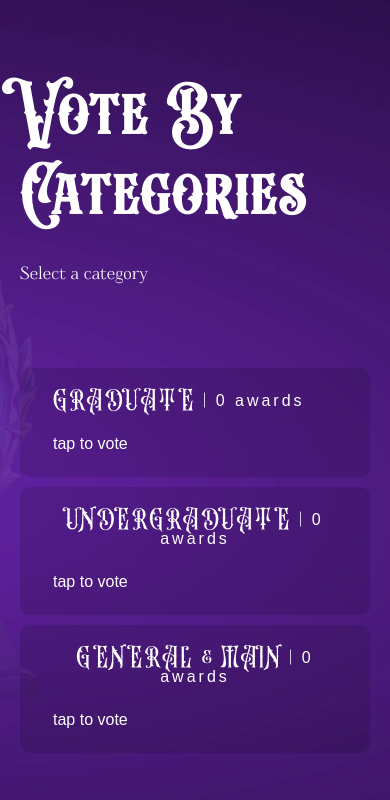
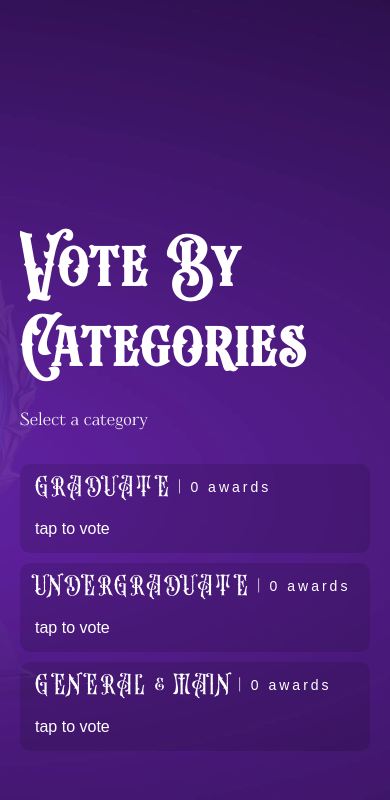
Before and after one commit to eduviereIsrael/voting, a Next.js app: page /category in a window 390 px wide. Shown: the top 800 px of the page. Built offline with nearby package versions, Linux system fonts and the light colour scheme; no server answers.

Commit message:
first commit

```diff
--- a/app/category/general/page.jsx
+++ b/app/category/general/page.jsx
@@ -87,7 +87,7 @@ const Page = () => {
                     <p>You can only select one option in each category</p>
                 </div>
                 <div className="buttons">
-                  {awardIndex !== 0 && <button onClick={() => navigate(`/category/general?award=${awardIndex-1}`)} >previous  <img className='prev' src="/prev.svg" alt="" />  </button>}
+                  {awardIndex !== 0 && <button onClick={() => navigate(`/category/general?award=${awardIndex-1}`)} >  <img className='prev' src="/prev.svg" alt="" /> previous </button>}
                   {awardIndex!== general.length - 1 && <button onClick={() => navigate(`/category/general?award=${awardIndex+1}`)}   >next <img  className='next' src="/next.svg" alt="" />  </button>}
                   {awardIndex=== general.length - 1 && <button onClick={submitVote} >{loading? <>Submiting.. <span className='spinner dark' ></span></>:'Submit votes'}</button>}
 
--- a/app/category/page.jsx
+++ b/app/category/page.jsx
@@ -40,6 +40,8 @@ const Page = () => {
                         <span className="status">{generalSubmit? "voted" : "tap to vote"}</span>
                     {/* <span className="awards">7 Awards</span> */}
                     </div>
+
+
                 </div>
             </div>
             }
--- a/app/category/undergraduate/page.jsx
+++ b/app/category/undergraduate/page.jsx
@@ -88,7 +88,7 @@ const Page = () => {
                     <p>You can only select one option in each category</p>
                 </div>
                 <div className="buttons">
-                  {awardIndex !== 0 && <button onClick={() => navigate(`/category/undergraduate?award=${awardIndex-1}`)} >previous  <img className='prev' src="/prev.svg" alt="" />  </button>}
+                  {awardIndex !== 0 && <button onClick={() => navigate(`/category/undergraduate?award=${awardIndex-1}`)} >  <img className='prev' src="/prev.svg" alt="" /> previous </button>}
                   {awardIndex!== undergraduate.length - 1 && <button onClick={() => navigate(`/category/undergraduate?award=${awardIndex+1}`)}   >next <img  className='next' src="/next.svg" alt="" />  </button>}
                   {awardIndex=== undergraduate.length - 1 && <button onClick={submitVote} >{loading? <>Submiting.. <span className='spinner dark' ></span></>:'Submit votes'}</button>}
 
--- a/app/globals.scss
+++ b/app/globals.scss
@@ -61,9 +61,11 @@ a {
   }
 }
 
-.App{
-  height: 100vh;
-}
+// .App{
+//   height: 100vh;
+//   overflow-y: auto;
+//   height: 100%;
+// }
 
 .overlay{
   position: fixed;
@@ -146,6 +148,10 @@ body {
 
     }
   }
+
+  @media (max-width: 768px){
+    background: none;
+  }
 }
 
 .content {
@@ -199,6 +205,7 @@ body {
     display: flex;
     flex-direction: row;
     justify-content: flex-start;
+    flex-wrap: wrap;
     width: 100%;
     gap: 20px;
     margin-top: 30px;
@@ -237,7 +244,7 @@ body {
 
     .buttons-container{
       display: grid;
-      grid-template-columns: 1fr 1fr;
+      grid-template-columns: 1fr;
 
       a{
         width: 100%;
@@ -249,6 +256,7 @@ body {
     .text-container{
       p{
         text-align: center;
+        font-size: 24px;
       }
     }
   }
@@ -266,8 +274,12 @@ body {
   background-color: #4b0082; // Background color for the page
   padding: 20px 80px;
   width: 100vw;
-  height: 100vh;
+
   display: flex;
+  min-height: 100vh;
+  overflow-y: auto;
+  height: 100%;
+  padding-top: 50px;
   .container{
     width: 100%;
     // height: 100%;
@@ -275,22 +287,23 @@ body {
     align-items: flex-start;
     justify-content: center;
     flex-direction: column;
+    margin-top: 150px;
+    overflow-y: auto;
     // padding: 0 80px;
     // border: 1px solid ;
 
     .title {
       font-size:53px;
-      margin-bottom: 10px;
       font-family: Beardsons;
       letter-spacing: 3px;
-      margin-bottom: 24px;
+      margin-bottom: 18px;
 
     }
 
     .subtitle {
       font-family: Foglihten;
       font-size: 24px;
-      margin-bottom: 20px;
+      margin-bottom: 10px;
     }
 
     .categories {
@@ -329,7 +342,7 @@ body {
         }
 
         .status, .awards {
-          font-size: 1rem;
+          font-size: 16px;
           font-family: sans-serif;
         }
 
@@ -337,6 +350,8 @@ body {
           margin-right: auto;
           // margin-left: 10px;
         }
+
+
       }
     }
   }
@@ -358,9 +373,18 @@ body {
       }
 
       .categories{
+        margin-top: 24px;
         .category{
+          padding: 15px;
+
           .category-name{
-            font-size: 18px;
+            font-size: 17px;
+            text-align: left;
+
+            .awards{
+              font-size: 14px;
+            }
+
           }
         }
       }
@@ -382,15 +406,16 @@ $header-text-color: #ffffff;
   background-position: right center;
   background-size: cover;
   color: #fff;
-  min-height: 100vh;
+  // min-height: 100vh;
   overflow-y: auto;
-  height: 100%;
+  height: 100vh;
   display: flex;
   flex-direction: column;
   align-items: center;
   justify-content: space-between;
   width: 100vw;
   padding: 57px 100px;
+  overflow-x: hidden;
 
   .header{
     background: none;
@@ -457,15 +482,16 @@ $header-text-color: #ffffff;
       }
 
       .buttons{
-        display: flex;
-        flex-direction: row;
-        justify-content: flex-end;
+        display: grid;
+        // flex-direction: row;
+        // justify-content: flex-end;
+        grid-template-columns: 1fr 1fr;
         width: 100%;
         gap: 20px;
         // margin-top: 30px;
 
         button{
-          padding: 16px 68px;
+          padding: 16px 0;
           border: none;
           border-radius: 50px;
           cursor: pointer;
@@ -473,6 +499,7 @@ $header-text-color: #ffffff;
           text-transform: capitalize;
           font-weight: bold;
           transition: background-color 0.3s;
+          width: 100%;
 
           background-color: #ffffff; // Purple color
           color: rgb(0, 0, 0);
@@ -595,6 +622,12 @@ $header-text-color: #ffffff;
 
 
     .vote-content{
+
+      .content-header{
+        .buttons{
+
+        }
+      }
       .nominees-div{
         grid-template-columns: 1fr ;
         // background: $voting-background-color;
```
